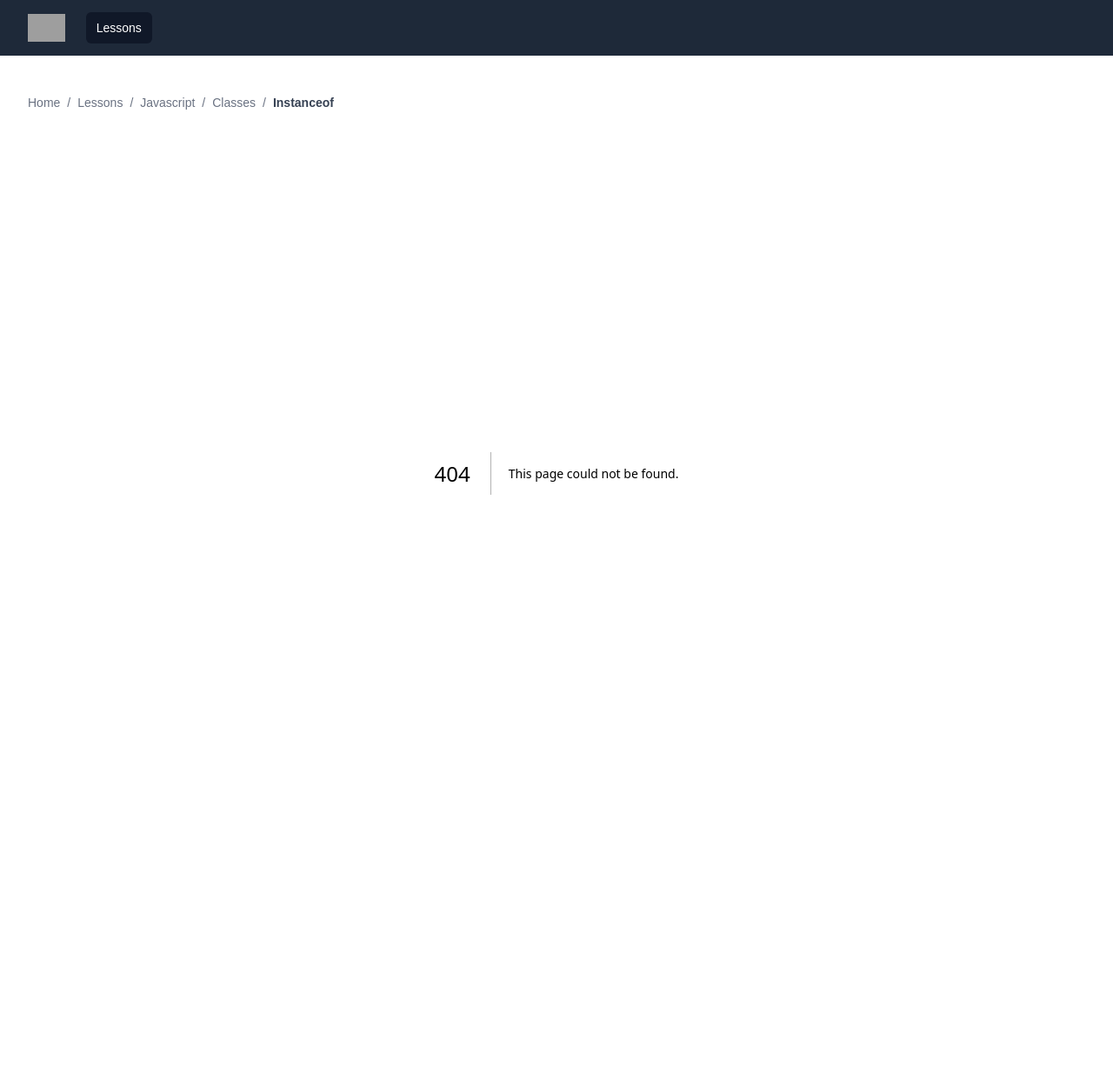
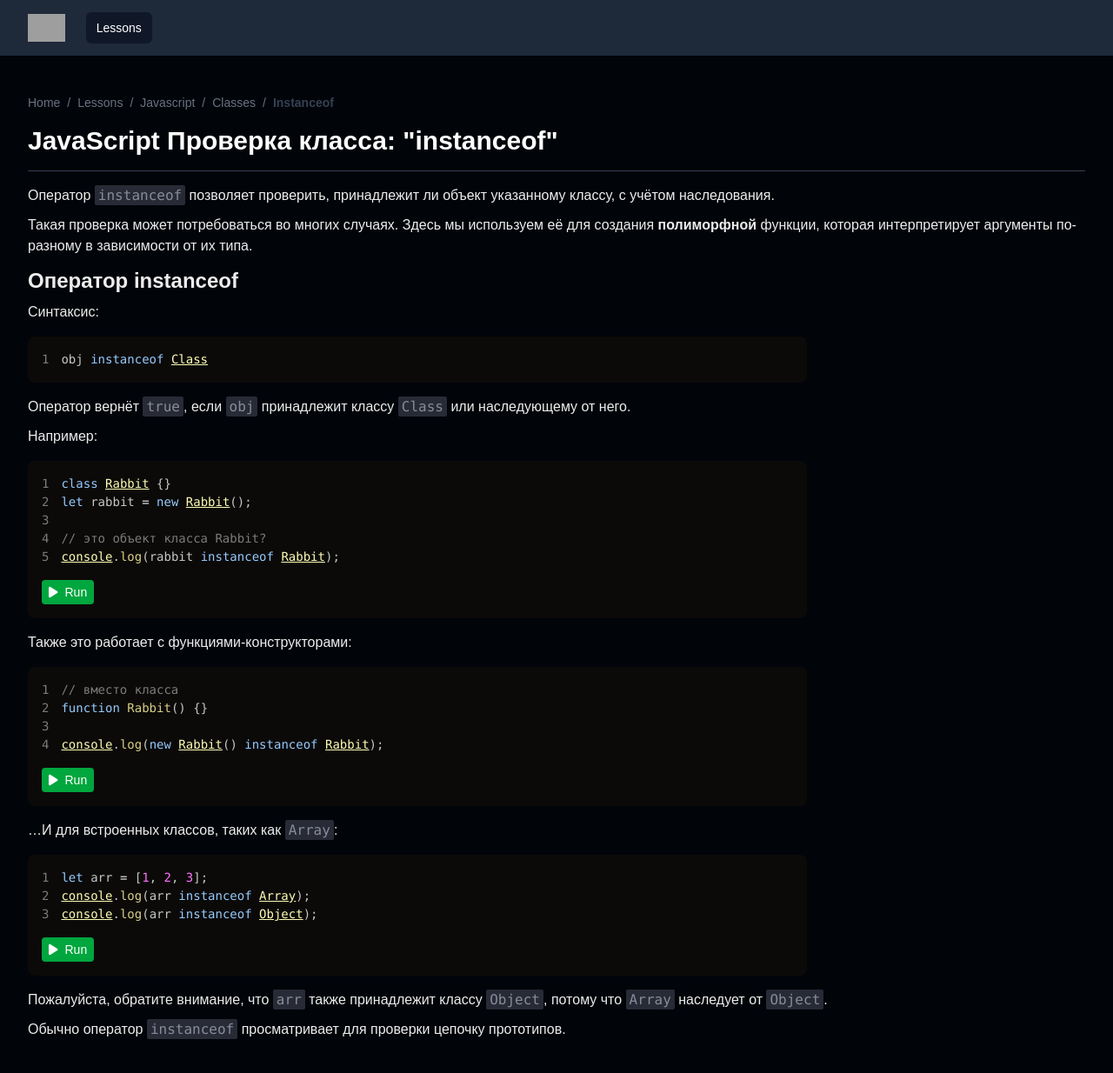
Before and after one commit to HenrikHovhannisyan/coding, a Next.js app: page /lessons/javascript/classes/instanceof in a window 1280 px wide. Before the commit this address had no page. Shown: the top 1234 px of the page at 87% size. Before the commit the page ends 976 px from the top, so only its background shows below. Built offline with nearby package versions, Linux system fonts and the light colour scheme; grey boxes are pictures that could not be loaded.

Commit message:
Added lesson JavaScript Classes / instanceof

```diff
--- /dev/null
+++ b/app/lessons/javascript/classes/instanceof/page.jsx
@@ -0,0 +1,71 @@
+import React from "react";
+import LessonLayout from "@/components/LessonLayout";
+import CodeExample from "@/components/CodeExample";
+
+const page = () => {
+  return (
+    <LessonLayout
+      title='JavaScript Проверка класса: "instanceof"'
+      page="javascript/classes/instanceof"
+    >
+      <section className="mb-3">
+        <p>
+          Оператор <code>instanceof</code> позволяет проверить, принадлежит ли
+          объект указанному классу, с учётом наследования.
+        </p>
+        <p>
+          Такая проверка может потребоваться во многих случаях. Здесь мы
+          используем её для создания <strong>полиморфной</strong> функции,
+          которая интерпретирует аргументы по-разному в зависимости от их типа.
+        </p>
+      </section>
+      <section className="mb-3">
+        <h2 className="text-2xl font-bold mb-2">Оператор instanceof</h2>
+        <p>Синтаксис:</p>
+        <CodeExample code={`obj instanceof Class`} />
+        <p>
+          Оператор вернёт <code>true</code>, если <code>obj</code> принадлежит
+          классу <code>Class</code> или наследующему от него.
+        </p>
+        <p>Например:</p>
+        <CodeExample
+          code={`class Rabbit {}
+let rabbit = new Rabbit();
+
+// это объект класса Rabbit?
+console.log(rabbit instanceof Rabbit);`}
+          output={`true`}
+        />
+        <p>Также это работает с функциями-конструкторами:</p>
+        <CodeExample
+          code={`// вместо класса
+function Rabbit() {}
+
+console.log(new Rabbit() instanceof Rabbit);`}
+          output={`true`}
+        />
+        <p>
+          …И для встроенных классов, таких как <code>Array</code>:
+        </p>
+        <CodeExample
+          code={`let arr = [1, 2, 3];
+console.log(arr instanceof Array);
+console.log(arr instanceof Object);`}
+          output={`true
+true`}
+        />
+        <p>
+          Пожалуйста, обратите внимание, что <code>arr</code> также принадлежит
+          классу <code>Object</code>, потому что <code>Array</code> наследует от{" "}
+          <code>Object</code>.
+        </p>
+        <p>
+          Обычно оператор <code>instanceof</code> просматривает для проверки
+          цепочку прототипов.
+        </p>
+      </section>
+    </LessonLayout>
+  );
+};
+
+export default page;
--- a/app/lessons/javascript/classes/page.jsx
+++ b/app/lessons/javascript/classes/page.jsx
@@ -18,8 +18,8 @@ const links = [
     title: "Приватные и защищённые методы и свойства",
   },
   {
-    href: "classes/extend-natives",
-    title: "Расширение встроенных классов",
+    href: "classes/instanceof",
+    title: 'Проверка класса: "instanceof"',
   },
 ];
 
--- a/data/lessons/javascript.js
+++ b/data/lessons/javascript.js
@@ -13,8 +13,10 @@ const lessonsStructure = {
     "Class: базовый синтаксис": "classes/basic-syntax",
     "Наследование классов": "classes/class-inheritance",
     "Статические свойства и методы": "classes/static-properties-methods",
-    "Приватные и защищённые методы и свойства": "classes/private-protected-properties-methods",
+    "Приватные и защищённые методы и свойства":
+      "classes/private-protected-properties-methods",
     "Расширение встроенных классов": "classes/extend-natives",
+    'Проверка класса: "instanceof"': "classes/instanceof",
   },
 };
 
```
